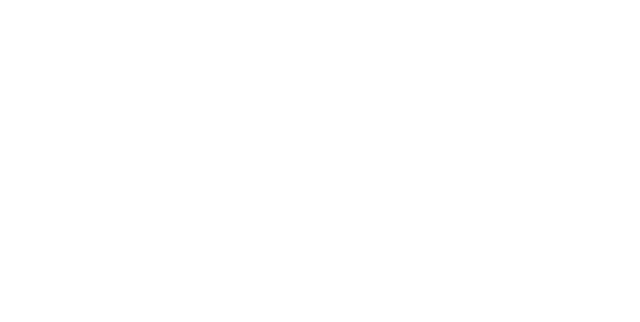
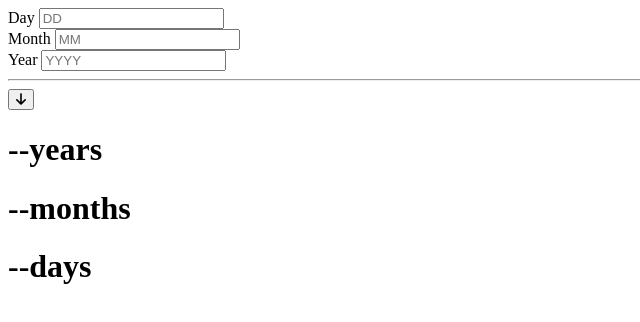
Before and after one commit to xoanish/Age_Calculator, a plain HTML site: page index.html in a window 1280 px wide. Shown: the whole page, without its empty margins (0-640 px from the left). Drawn offline with Linux system fonts and the light colour scheme.

Commit message:
HTML Complete Css Start

```diff
--- a/index.html
+++ b/index.html
@@ -19,12 +19,51 @@
     <div class="container">
       <form>
         <div class="form_container">
+
           <div class="block">
+            <label for="day">
+              Day
+            </label>
+            <input type="number" id="day" placeholder="DD">
+            <small></small>
+          </div>
+
+          <div class="block">
+            <label for="month">
+              Month
+            </label>
+            <input type="number" id="month" placeholder="MM">
+            <small></small>
+          </div>
+
+          <div class="block">
+            <label for="year">
+              Year
+            </label>
+            <input type="number" id="year" placeholder="YYYY">
+            <small></small>
+          </div>
+        </div>
+          <!-- ================ SUBMIT SECTION ================================= -->
+
+          <div class="submit_block">
+            <hr>
+            <button type="submit_block" class="submit_btn"><i class="fa-solid fa-arrow-down"></i></button>
+          </div>
+
+      </form>
+
+        <!-- ============= OUTPUT SEC. ========================= -->
+
+      <div class="output">
+        <h1><span id="YY">--</span>years</h1>
+        <h1><span id="MM">--</span>months</h1>
+        <h1><span id="DD">--</span>days</h1>
+
+      </div>
 
 
-          </div>
-        </div>
-      </form>
+
     </div>
   </div>
 
```
Also changed, not shown: style.css (+15 -0 lines).
